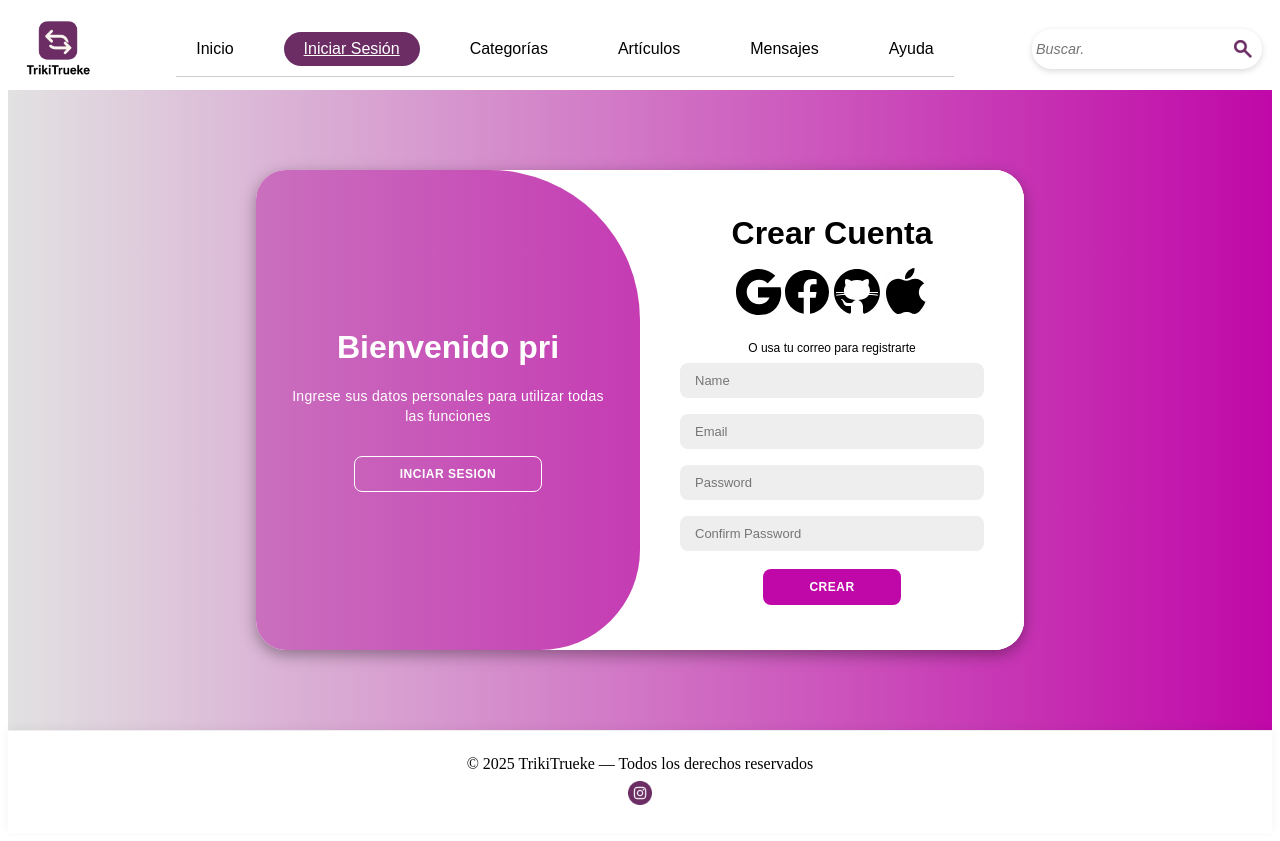
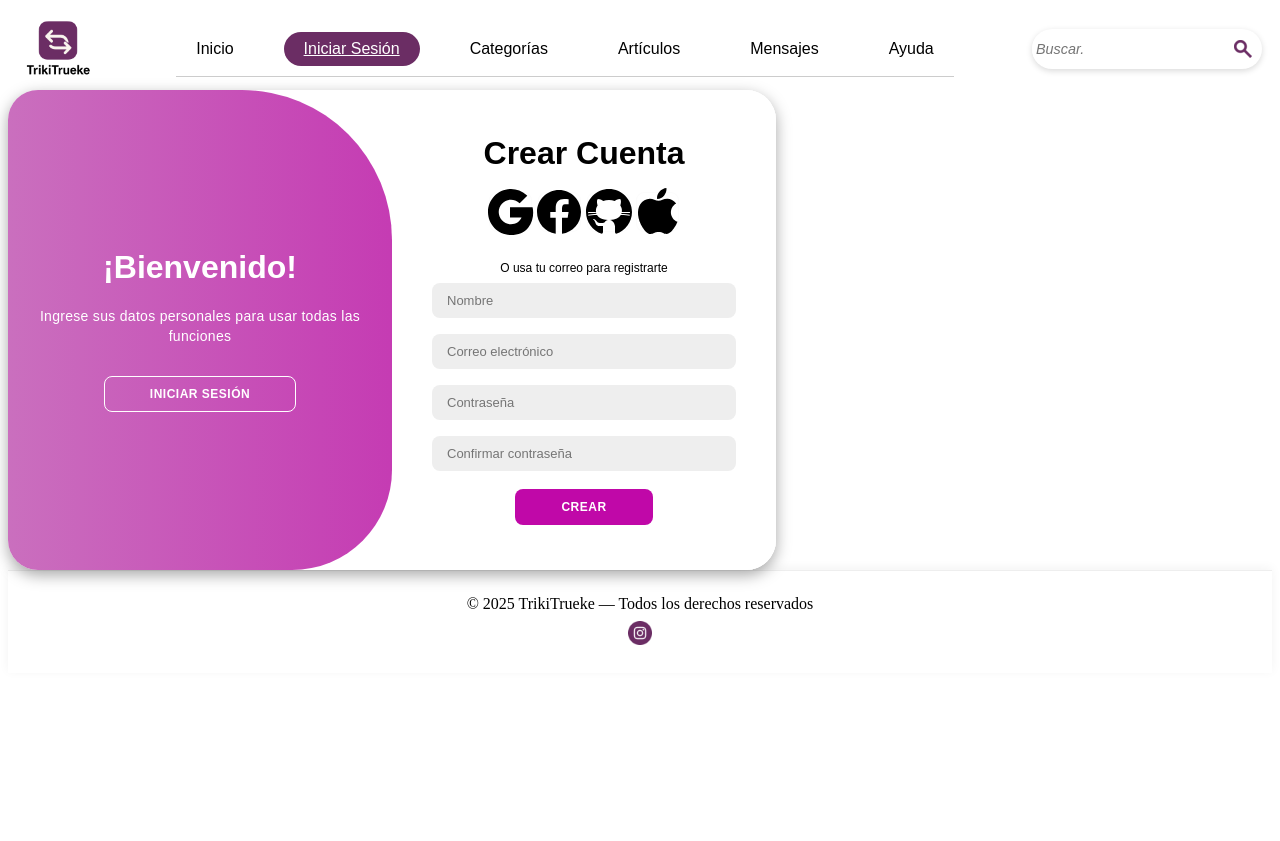
Before and after one commit to Paant0/TrikiTrueke, an Angular app: page /login in a window 1280 px wide. Both pictures are taken after a click on the button "CREAR CUENTA". After the commit the page ends 800 px from the top, so only its background shows below. Built offline with nearby package versions, Linux system fonts and the light colour scheme.

Commit message:
inicio de sesion funcional hecho

```diff
--- a/src/app/login/login.component.css
+++ b/src/app/login/login.component.css
@@ -20,9 +20,10 @@ body{
     position: relative;
     overflow: hidden;
     width: 768px;
-    max-width: 100%;
+    max-width: 120%;
     min-height: 480px;
 }
+
 .container p{
     font-size: 14px;
     line-height: 20px;
--- a/src/app/login/login.component.html
+++ b/src/app/login/login.component.html
@@ -1,61 +1,58 @@
-<body>
+<div class="container" id="container">
 
-    <div class="container" id="container">
+  <!-- Crear cuenta -->
   <div class="form-container Crear-cuenta">
-            <form>
+    <form (submit)="onRegister($event)">
       <h1>Crear Cuenta</h1>
       <div class="Iconos-Social">
         <a href="#" class="icon"><img src="assets/icons8-logo-de-google.svg" alt="Google"></a>
-                  <a href="#" class="icon"><img src="assets/icons8-facebook-nuevo.svg" alt="facbook"></a>
-                   <a href="#" class="icon"><img src="assets/icons8-github.svg" alt="Git hub"></a>
+        <a href="#" class="icon"><img src="assets/icons8-facebook-nuevo.svg" alt="Facebook"></a>
+        <a href="#" class="icon"><img src="assets/icons8-github.svg" alt="GitHub"></a>
         <a href="#" class="icon"><img src="assets/icons8-mac-os.svg" alt="Apple"></a>
+      </div>
 
+      <span>O usa tu correo para registrarte</span>
+      <input type="text" placeholder="Nombre" required>
+      <input type="email" placeholder="Correo electrónico" required>
+      <input type="password" placeholder="Contraseña" required>
+      <input type="password" placeholder="Confirmar contraseña" required>
+      <button type="submit">Crear</button>
+    </form>
   </div>
-                <span>O usa tu correo para registrarte</span>
-                <input type="text" placeholder="Name" required>
-                <input type="email" placeholder="Email" required>
-                <input type="password" placeholder="Password" required>
-                <input type="password" placeholder="Confirm Password" required>
-                <button type="submit" >Crear</button>
-            </form>
 
-        </div>
+  <!-- Iniciar sesión -->
   <div class="form-container Iniciar-Sesion">
-    <form>
-       <h1>Iniciar Sesion</h1>
+    <form (submit)="onLogin($event)">
+      <h1>Iniciar Sesión</h1>
       <div class="Iconos-Social">
         <a href="#" class="icon"><img src="assets/icons8-logo-de-google.svg" alt="Google"></a>
-                   <a href="#" class="icon"><img src="assets/icons8-facebook-nuevo.svg" alt="facbook"></a>
-                   <a href="#" class="icon"><img src="assets/icons8-github.svg" alt="Git hub"></a>
+        <a href="#" class="icon"><img src="assets/icons8-facebook-nuevo.svg" alt="Facebook"></a>
+        <a href="#" class="icon"><img src="assets/icons8-github.svg" alt="GitHub"></a>
         <a href="#" class="icon"><img src="assets/icons8-mac-os.svg" alt="Apple"></a>
+      </div>
 
+      <span>O usa tu correo y contraseña</span>
+      <input type="email" placeholder="Correo electrónico" required>
+      <input type="password" placeholder="Contraseña" required>
+      <a href="#">¿Olvidaste tu contraseña?</a>
+      <button type="submit">Iniciar Sesión</button>
+    </form>
   </div>
-                <span>O usa tu correo y ontraseña</span>
 
-                <input type="email" placeholder="Email" required>
-                <input type="password" placeholder="Password" required>
-           <a href="#">Olvidaste tu contraseña manito?</a>
-                <button>Iniciar Sesion</button>
-
-    </form>
-
-</div>
+  <!-- Panel lateral -->
   <div class="toggle-container">
     <div class="toggle">
       <div class="toggle-panel toggle-left">
-            <h1>Bienvenido pri</h1>
-            <p>Ingrese sus datos personales para utilizar todas las funciones</p>
-            <button class="hidden" id="login">Inciar Sesion</button>
-
+        <h1>¡Bienvenido!</h1>
+        <p>Ingrese sus datos personales para usar todas las funciones</p>
+        <button class="hidden" id="login" (click)="toggleForm('login')">Iniciar Sesión</button>
       </div>
       <div class="toggle-panel toggle-right">
         <h1>Hola, amiguito</h1>
-        <p>Registra tus datos personales para utilizar todas las funciones</p>
-        <button class="hidden" id="register">Crear Cuenta</button>
+        <p>Registra tus datos personales para usar todas las funciones</p>
+        <button class="hidden" id="register" (click)="toggleForm('register')">Crear Cuenta</button>
+      </div>
     </div>
   </div>
 
 </div>
-    </div>
-    <script src="login.component.ts" ></script>
-</body>
--- a/src/app/login/login.component.ts
+++ b/src/app/login/login.component.ts
@@ -1,44 +1,36 @@
-import { AfterViewInit, Component, Inject, PLATFORM_ID } from '@angular/core';
-import { RouterLink } from '@angular/router';
-import { isPlatformBrowser, DOCUMENT } from '@angular/common';
+import { Component } from '@angular/core';
+import { Router } from '@angular/router';
 
 @Component({
   selector: 'app-login',
-  standalone: true,
   templateUrl: './login.component.html',
-  imports: [RouterLink],
   styleUrls: ['./login.component.css']
 })
-export class LoginComponent implements AfterViewInit {
+export class LoginComponent {
+  constructor(private router: Router) {}
 
-  private isBrowser: boolean;
 
-  constructor(
-    @Inject(PLATFORM_ID) platformId: Object,
-    @Inject(DOCUMENT) private document: any
-  ) {
-    // 👇 Esto garantiza que no se use document en el servidor
-    this.isBrowser = isPlatformBrowser(platformId);
+  toggleForm(mode: string) {
+    const container = document.getElementById('container');
+    if (mode === 'register') {
+      container?.classList.add('active');
+    } else {
+      container?.classList.remove('active');
+    }
   }
 
-  ngAfterViewInit(): void {
-    //ejecuta solo si estamos en el navegadorng
-    if (!this.isBrowser) return;
 
-    const container = this.document.getElementById('container');
-    const registerBtn = this.document.getElementById('register');
-    const loginBtn = this.document.getElementById('login');
+  onRegister(event: Event) {
+    event.preventDefault();
 
-    if (registerBtn && container) {
-      registerBtn.addEventListener('click', () => {
-        container.classList.add('active');
-      });
-    }
+    alert('Cuenta creada exitosamente.\nYa puedes iniciar sesión.');
+    this.toggleForm('login');
+  }
 
-    if (loginBtn && container) {
-      loginBtn.addEventListener('click', () => {
-        container.classList.remove('active');
-      });
-    }
+  onLogin(event: Event) {
+    event.preventDefault();
+
+    alert(' Inicio de sesión exitoso.');
+    this.router.navigate(['/home']);
   }
 }
```
Lines whose indentation alone changed are shown as unchanged.
